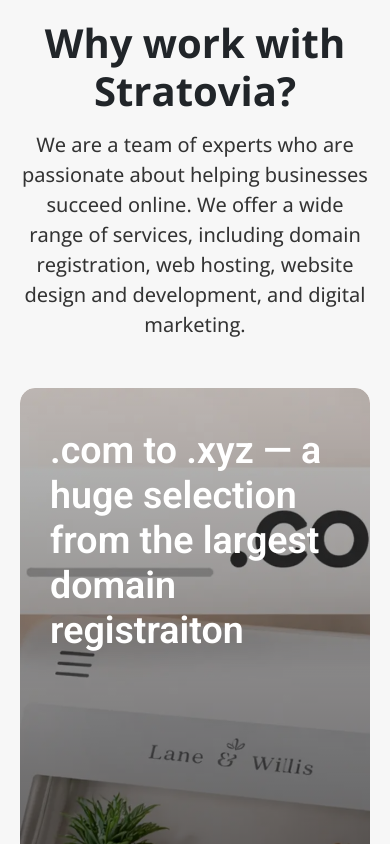
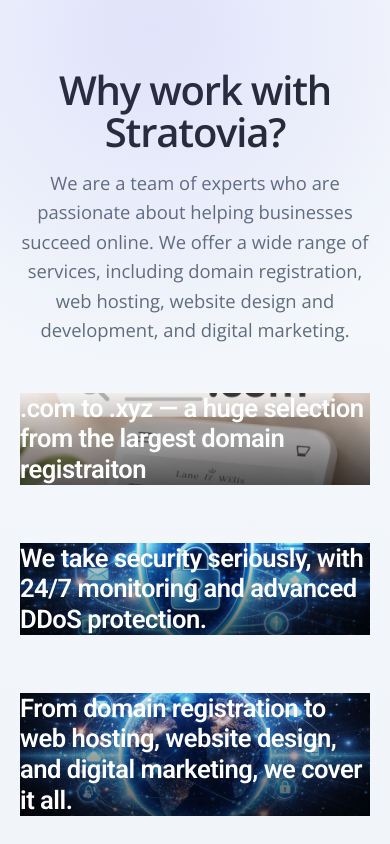
Before and after one commit to sriansh24/Stratovia, a React (Vite) app: page / in a window 390 px wide. Shown: the part 6260-7104 px from the top of the page. Built offline with nearby package versions, Linux system fonts and the light colour scheme.

Commit message:
Commiting the changes of WorkWithStratovia jasx and css component.

```diff
--- a/src/assets/css/HomeCss/WorkWithStratovia.css
+++ b/src/assets/css/HomeCss/WorkWithStratovia.css
@@ -1,6 +1,24 @@
 .work-with-stratovia {
-  padding: 90px 20px;
-  background: #f7f7f7;
+  padding: 140px 20px;
+  background: #f6f9fc;
+  position: relative;
+  background: linear-gradient(180deg, #f6f9fc 0%, #eef2f7 100%);
+  overflow: hidden;
+}
+
+.work-with-stratovia::before {
+  content: "";
+  position: absolute;
+  top: -250px;
+  left: -200px;
+  width: 700px;
+  height: 700px;
+  background: radial-gradient(
+    circle,
+    rgba(99, 102, 241, 0.15),
+    transparent 70%
+  );
+  z-index: 0;
 }
 
 .wws-wrapper {
@@ -9,44 +27,92 @@
 }
 
 .wws-header {
-  font-size: 2.5rem;
-  font-weight: 700;
+  font-size: clamp(2.5rem, 4vw, 3.4rem);
+  font-family: var(--open-sans-text);
+  font-weight: 600;
+  letter-spacing: -1.2px;
+  line-height: 1.05;
   margin-bottom: 15px;
-  font-family: var(--open-sans-text);
 }
 
 .wws-sub-title {
-  font-size: 1.25rem;
+  font-size: 1.15rem;
   font-family: var(--open-sans-text);
-  font-weight: 450;
+  font-weight: 400;
   max-width: 900px;
   margin: auto;
-  color: #333;
+  color: #5f6c7b;
+  line-height: 1.6;
 }
 
-.wws-card {
+/* .wws-card {
   width: 100%;
-  min-height: 560px;
-  border-radius: 15px;
-  padding: 40px 20px 20px 30px;
+  min-height: 460px;
+  border-radius: 24px;
+  padding: 40px;
   cursor: pointer;
   position: relative;
+  display: flex;
+  align-items: flex-end;
   overflow: hidden;
-  transition: transform 0.35s ease, box-shadow 0.35s ease;
+  border-radius: 22px;
+  backdrop-filter: blur(4px);
+  border: 1px solid rgba(255, 255, 255, 0.4);
+  transition:
+    transform 0.5s cubic-bezier(0.2, 0.8, 0.2, 1),
+    box-shadow 0.5s cubic-bezier(0.2, 0.8, 0.2, 1);
+} */
+
+.wws-card {
+  opacity: 0;
+  transform: translateY(40px);
+  transition:
+    opacity 0.8s cubic-bezier(.2,.8,.2,1),
+    transform 0.8s cubic-bezier(.2,.8,.2,1);
+}
+
+.wws-card:nth-child(1){ animation-delay:.1s; }
+.wws-card:nth-child(2){ animation-delay:.2s; }
+.wws-card:nth-child(3){ animation-delay:.3s; }
+.wws-card:nth-child(4){ animation-delay:.4s; }
+.wws-card:nth-child(5){ animation-delay:.5s; }
+
+@keyframes fadeUp {
+  to {
+    opacity: 1;
+    transform: translateY(0);
+  }
+}
+
+.wws-card.reveal {
+  opacity: 1;
+  transform: translateY(0);
+}
+
+.wws-card:hover::before {
+  background:
+    linear-gradient(180deg, rgba(0,0,0,0.1),
+    rgba(0,0,0,0.7));
 }
 
 .wws-card:hover {
-  transform: translateY(-10px);
-  box-shadow: 0 10px 40px rgba(0, 0, 0, 0.12);
+  /* transform: translateY(-10px);
+  box-shadow: 0 10px 40px rgba(0, 0, 0, 0.12); */
+  transform: translateY(-8px) scale(1.01);
+  box-shadow: 0 40px 80px rgba(0, 0, 0, 0.08);
 }
 
 .wws-card h3 {
-  font-size: 2.35rem;
+  font-size: clamp(1.6rem, 2vw, 2.4rem);
   font-family: var(--roboto-text);
   font-weight: 600;
   color: #fff;
   margin-bottom: 10px;
   max-width: 560px;
+  line-height: 1.2;
+  letter-spacing: -0.5px;
+  position: relative;
+  z-index: 2;
   /* -webkit-text-stroke: 1px #000; */
 }
 
@@ -58,9 +124,13 @@
   content: "";
   position: absolute;
   inset: 0;
-  background: linear-gradient(to top, rgba(0, 0, 0, 0.65), rgba(0, 0, 0, 0.25));
-  border-radius: 15px;
-  z-index: 0;
+  background: linear-gradient(
+    180deg,
+    rgba(0, 0, 0, 0.05) 0%,
+    rgba(0, 0, 0, 0.65) 100%
+  );
+  /* border-radius: 15px; */
+  z-index: 1;
 }
 
 .domain .wws-card-title,
@@ -70,24 +140,9 @@
 .digital-market .wws-card-title {
   position: relative;
   color: #fff;
+  z-index: 2;
+  max-width: 640px;
 }
-
-/* .wws-card-global,
-.wws-card-server {
-  width: 100%;
-  height: 600px;
-  border: 1px solid #e0e0e0;
-  border-radius: 15px;
-  padding: 40px 20px 20px 30px;
-  cursor: pointer;
-  background: linear-gradient(45deg, #e0e0e0, #fff)
-}
-
-.wws-card-global:hover,
-.wws-card-server:hover {
-  transform: translateY(-10px);
-  box-shadow: 0 10px 20px rgba(0, 0, 0, 0.2);
-} */
 
 .domain {
   background: url(../../img/work-w-stratovia/domain2.webp) center/cover
--- a/src/components/Home-c/WorkWithStratovia.jsx
+++ b/src/components/Home-c/WorkWithStratovia.jsx
@@ -1,7 +1,30 @@
-import React from "react";
+import React, { useEffect, useRef } from "react";
 import "../../assets/css/HomeCss/WorkWithStratovia.css";
 
 function WorkWithStratovia() {
+  const cardsRef = useRef([]);
+
+  useEffect(() => {
+    const observer = new IntersectionObserver(
+      (entries) => {
+        entries.forEach((entry) => {
+          if (entry.isIntersecting) {
+            entry.target.classList.add("reveal");
+            observer.unobserve(entry.target);
+          }
+        });
+      },
+      {
+        threshold: 0.2,
+      },
+    );
+
+    cardsRef.current.forEach((card) => {
+      if (card) observer.observe(card);
+    });
+
+    return () => observer.disconnect();
+  }, []);
   return (
     <>
       <section className="work-with-stratovia">
@@ -15,9 +38,12 @@ function WorkWithStratovia() {
               development, and digital marketing.
             </p>
           </div>
-          <div className="row g-4 mb-5">
+          <div className="row g-5 mb-5">
             <div className="col-12 col-md-6 col-lg-4">
-              <div className="wws-card domain">
+              <div
+                ref={(el) => (cardsRef.current[0] = el)}
+                className="wws-card domain"
+              >
                 <h3 className="wws-card-title">
                   .com to .xyz — a huge selection from the largest domain
                   registraiton
@@ -25,7 +51,10 @@ function WorkWithStratovia() {
               </div>
             </div>
             <div className="col-12 col-md-6 col-lg-4">
-              <div className="wws-card security">
+              <div
+                ref={(el) => (cardsRef.current[1] = el)}
+                className="wws-card security"
+              >
                 <h3 className="wws-card-title">
                   We take security seriously, with 24/7 monitoring and advanced
                   DDoS protection.
@@ -33,18 +62,23 @@ function WorkWithStratovia() {
               </div>
             </div>
             <div className="col-12 col-md-6 col-lg-4">
-              <div className="wws-card world">
+              <div
+                ref={(el) => (cardsRef.current[2] = el)}
+                className="wws-card world"
+              >
                 <h3 className="wws-card-title">
-                  We offer a wide range of services, including domain
-                  registration, web hosting, website design and development, and
-                  digital marketing.
+                  From domain registration to web hosting, website design, and
+                  digital marketing, we cover it all.
                 </h3>
               </div>
             </div>
           </div>
-          <div className="row g-4 mb-5">
+          <div className="row g-5 mb-5">
             <div className="col-12 col-md-6 col-lg-5">
-              <div className="wws-card server">
+              <div
+                ref={(el) => (cardsRef.current[3] = el)}
+                className="wws-card server"
+              >
                 <h3 className="wws-card-title">
                   We are a team of experts who are passionate about helping
                   businesses succeed online.
@@ -52,9 +86,14 @@ function WorkWithStratovia() {
               </div>
             </div>
             <div className="col-12 col-md-6 col-lg-7">
-              <div className="wws-card digital-market">
+              <div
+                ref={(el) => (cardsRef.current[4] = el)}
+                className="wws-card digital-market"
+              >
                 <h3 className="wws-card-title">
-                  Intelligent, future-ready technology that enables your business to scale from local presence to global impact with speed, security, and reliability.
+                  Intelligent, future-ready technology that enables your
+                  business to scale from local presence to global impact with
+                  speed, security, and reliability.
                 </h3>
               </div>
             </div>
--- a/src/pages/Home/Home.jsx
+++ b/src/pages/Home/Home.jsx
@@ -7,6 +7,7 @@ import HomeBusinessIdeas from '../../components/Home-c/HomeBusinessIdeas';
 import WebsiteBuild from '../../components/Home-c/WebsiteBuild';
 import WebsiteBuilderH from '../../components/Home-c/WebsiteBuilder-H';
 import WorkWithStratovia from '../../components/Home-c/WorkWithStratovia';
+// import WwsExperiment from '../../components/Home-c/WwsExperiment';
 import '../../assets/css/HomeCss/Home-Styles.css';
 
 function Home() {
@@ -19,6 +20,7 @@ function Home() {
       <WebsiteBuild />
       <WebsiteBuilderH />
       <WorkWithStratovia />
+      {/* <WwsExperiment /> */}
       <MainLayoutFooter />
     </>
   );
```
